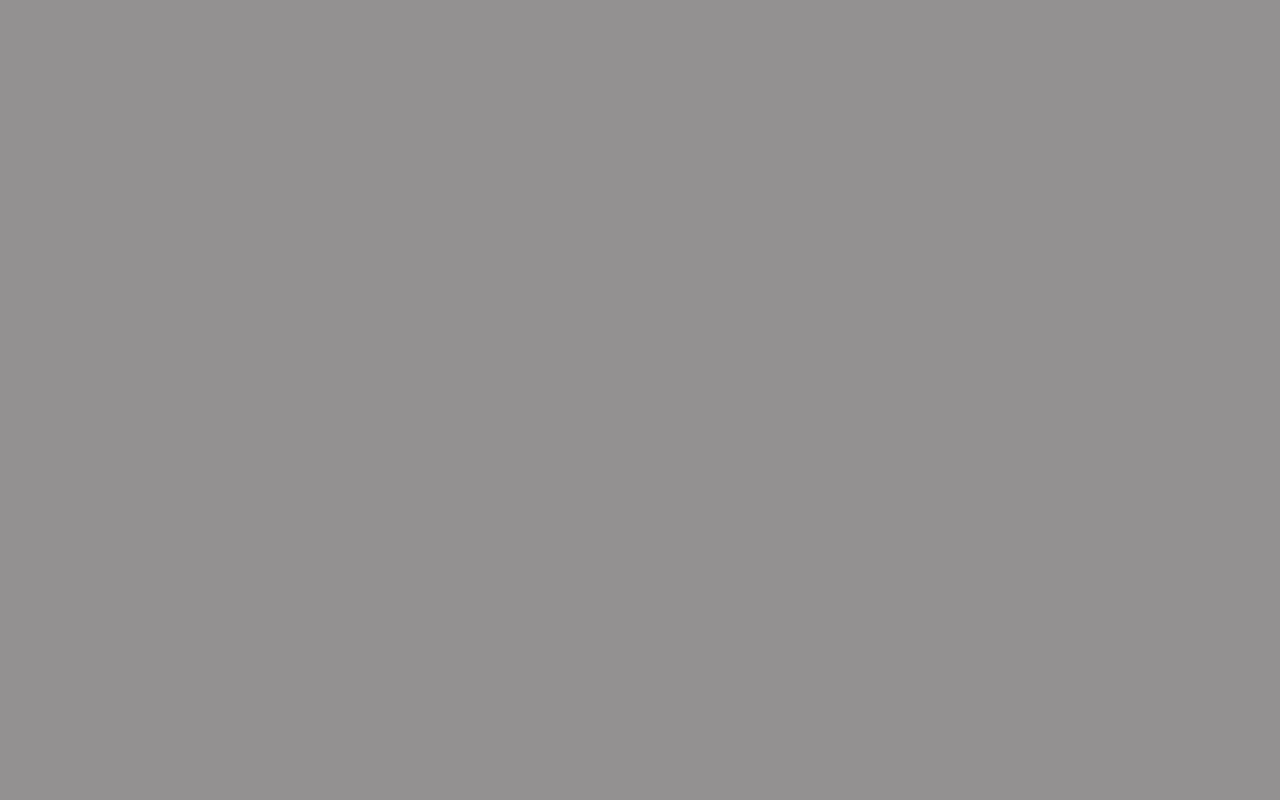
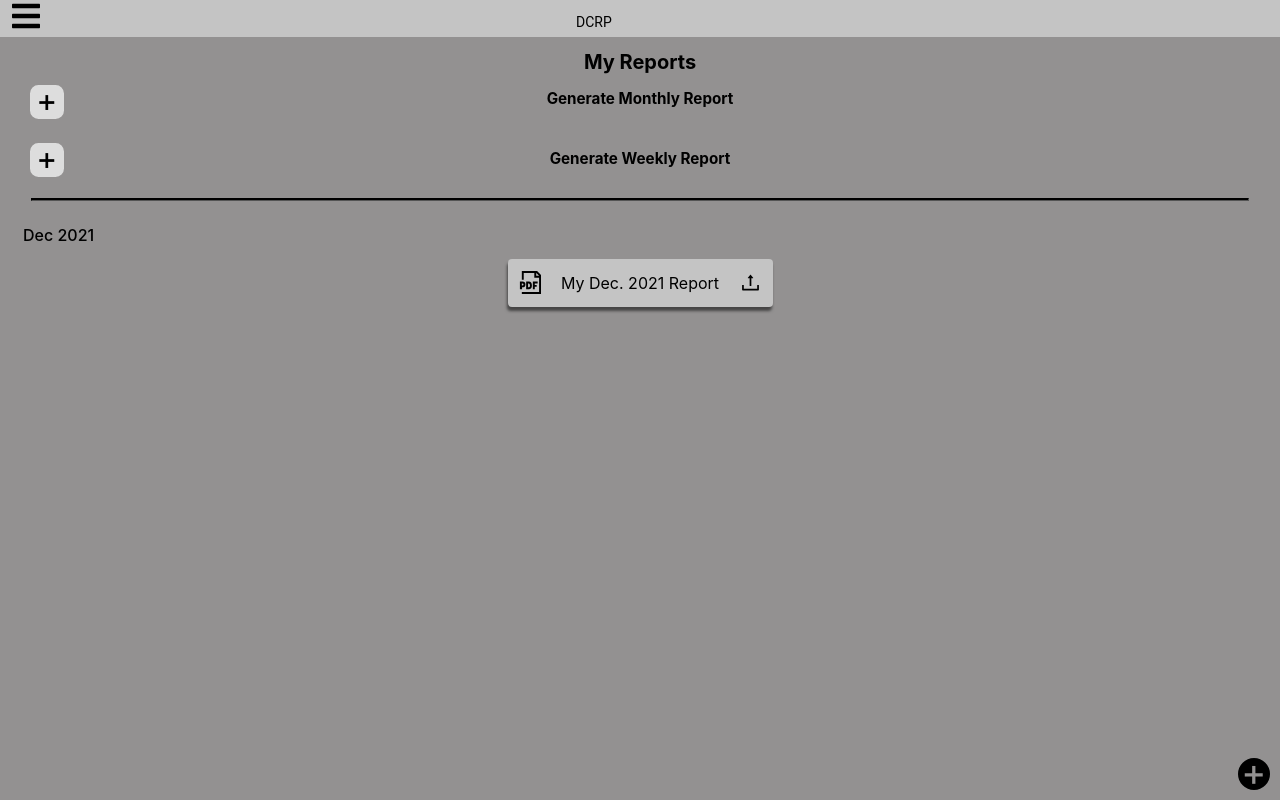
Before and after one commit to PeterwuSDE/CannabisProject, a React (Create React App) app in the folder WebApplicationFront/: page /myreports in a window 1280 px wide. Built offline with nearby package versions, Linux system fonts and the light colour scheme.

Commit message:
finish my reports front end

```diff
--- a/WebApplicationFront/package.json
+++ b/WebApplicationFront/package.json
@@ -14,6 +14,7 @@
     "@testing-library/user-event": "^12.8.3",
     "react": "^17.0.2",
     "react-dom": "^17.0.2",
+    "react-icons": "^4.3.1",
     "react-router-dom": "^5.3.0",
     "react-scripts": "4.0.3",
     "web-vitals": "^1.1.2"
--- a/WebApplicationFront/src/App.js
+++ b/WebApplicationFront/src/App.js
@@ -13,6 +13,7 @@ import Register from "./Pages/Register.js";
 import ProfileSettings1 from "./Pages/ProfileSettings1"
 import AddProduct from './Pages/AddProduct';
 import ProductList from "./Pages/ProductList";
+import MyReports from './Pages/MyReports';
 
 function App() {
     return (
@@ -25,6 +26,7 @@ function App() {
           <Route path="/profileSettings1" exact component={ProfileSettings1}></Route>
           <Route path="/addproduct" exact component={AddProduct}></Route>
           <Route path="/productlist" exact component={ProductList}></Route>
+          <Route path="/myreports" exact component={MyReports}></Route>
         </Switch>
       </Router>
     );
--- /dev/null
+++ b/WebApplicationFront/src/Pages/MyReports.js
@@ -0,0 +1,48 @@
+import "../css/MyReports.css";
+import { Link } from "react-router-dom";
+import { FontAwesomeIcon } from '@fortawesome/react-fontawesome';
+import { GrDocumentPdf } from "react-icons/gr";
+import { AiOutlineUpload } from "react-icons/ai";
+
+export default function MyReports() {
+    return (
+        <div className="myreports">
+            <div className="Header">
+                    <FontAwesomeIcon className="IconHeader" icon= {['fas', 'bars']} size="2x"/>
+                    <p className="TextHeader">DCRP</p>
+            </div>
+            <div className="report-options">
+                <h1>My Reports</h1>
+                <div className="new-report-monthly"> {/* this whole div will be clickable (as a button) */}
+                    <div className="button-box">
+                        <div className="cross"> &times; </div>
+                    </div>
+                    <h3>Generate Monthly Report</h3>
+                </div>
+                <div className="new-report-weekly">  {/* this whole div will be clickable (as a button) */}
+                    <div className="button-box">
+                        <div className="cross"> &times; </div>
+                    </div>
+                    <h3>Generate Weekly Report</h3>
+                </div>
+                <hr/>
+            </div>
+            <div className="report-section">
+                <div className="report-date">
+                    <p>Dec 2021</p>
+                </div>
+                <div className="report-box">
+                    <GrDocumentPdf />
+                    <div className="report-title">
+                        My Dec. 2021 Report
+                    </div>
+                    <AiOutlineUpload />
+                </div>
+            </div>
+            <div className="bottom-add-report-button">
+                <div className="cross"> &times; </div>
+            </div>
+
+        </div>
+    )
+}
--- /dev/null
+++ b/WebApplicationFront/src/css/MyReports.css
@@ -0,0 +1,98 @@
+.report-options {
+    margin-top: 50px;
+}
+.report-options h1 {
+    text-align: center;
+    font-size: 20px;
+}
+.button-box {
+    position: absolute;
+    margin-left: auto;
+    margin-right: auto;
+    margin-top: 51px;
+    left: 0;
+    right: 0;
+    text-align: center;
+
+    background: #DDDDDD;
+    border: 2px solid #DDDDDD;
+    height: 30px;
+    width: 30px;
+    border-radius: 25%;
+}
+.button-box .cross {
+    font-size: 25px;
+    margin:auto;
+    margin-top: 1px;
+    position: relative;
+    color:black;
+}
+.new-report-monthly, .new-report-weekly {
+    font-size: 13px;
+    position: relative;
+    text-align: center;
+}
+.new-report-monthly .button-box {
+    margin-top: -4px;
+    margin-left: 30px;
+}
+.new-report-weekly .button-box {
+    margin-top: 10px;
+    margin-left: 30px;
+}
+.new-report-weekly{ padding-top: 10px;}
+
+.report-options hr {
+    margin-top: 30px;
+    border-color: black;
+    background-color: black;
+    width: 95%;
+    height: 1px;
+}
+.report-date {
+    position: absolute;
+    margin-left: 23px;
+    font-weight: 500;
+}
+.report-box {
+  position: absolute;
+  height: 48px;
+  width: 265px;
+  margin-left: auto;
+  margin-right: auto;
+  margin-top: 50px;
+  left: 0;
+  right: 0;
+  text-align: center;
+  border-radius: 4px;
+  background-color: #c4c4c4;
+
+  display: flex;
+  justify-content: center;
+  align-items: center;
+
+  box-shadow: -1px 4px 3px 0px #00000086;
+  font-size: 23px;
+}
+.report-title {
+    padding: 0 20px 0 20px;
+    font-size: 16px;
+}
+
+.bottom-add-report-button {
+    position: fixed;
+    bottom: 0;
+    right: 0;
+    margin: 0 10px 10px;
+
+    background: black;
+    border: 2px solid black;
+    height: 28px;
+    width: 28px;
+    border-radius: 50%;
+    text-align: center;
+}
+.bottom-add-report-button .cross {
+    margin-top: -2px;
+    margin-left: 5px;
+}
```
Also changed, not shown: 1 other file (tests, documents, lock files or other folders).
